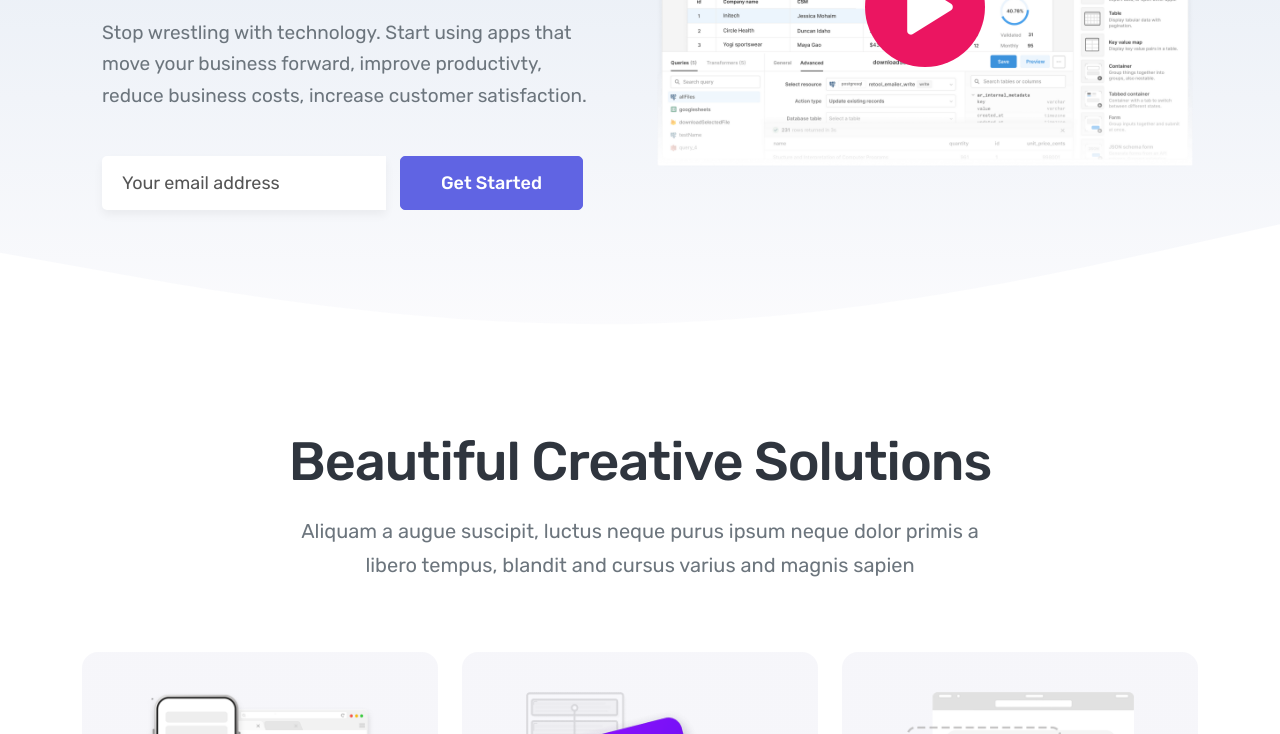
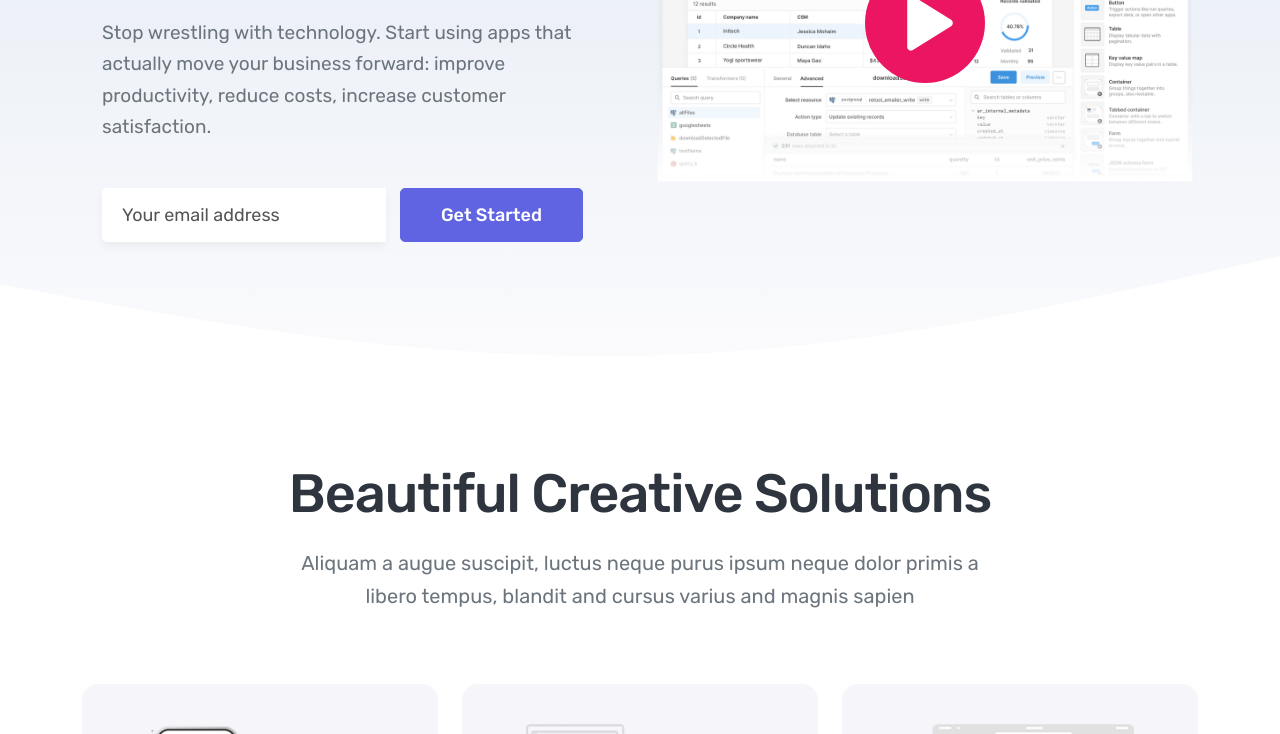
Before and after one commit to aisuperapps/landing, a plain HTML site: page index.html in a window 1280 px wide. Shown: the part 366-1100 px from the top of the page. Drawn offline with Linux system fonts and the light colour scheme; files whose address does not match are found by name.

Commit message:
editorial

```diff
--- a/index.html
+++ b/index.html
@@ -261,7 +261,7 @@
 
 								<!-- Text -->
 								<p class="p-lg">
-									Stop wrestling with technology. Start using apps that move your business forward, improve productivty, reduce business costs, increase customer satisfaction.
+									Stop wrestling with technology. Start using apps that actually move your business forward: improve productivity, reduce costs, increase customer satisfaction.
 								</p>
 
 								<!-- HERO QUICK FORM -->
```
